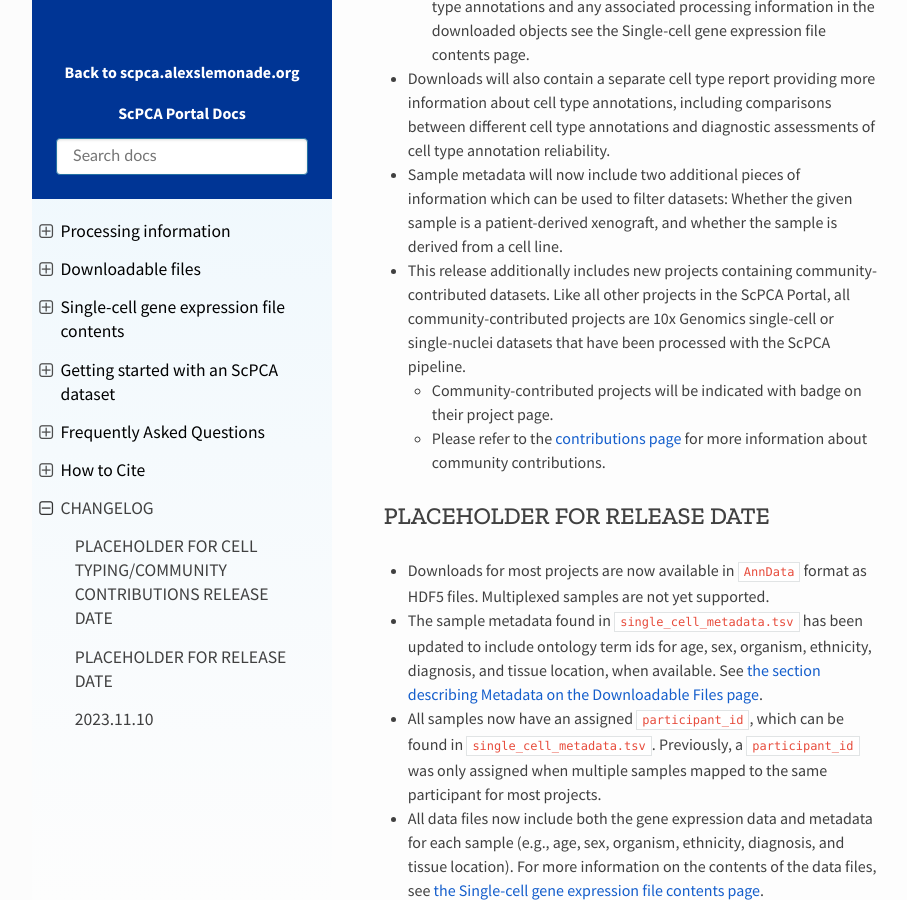
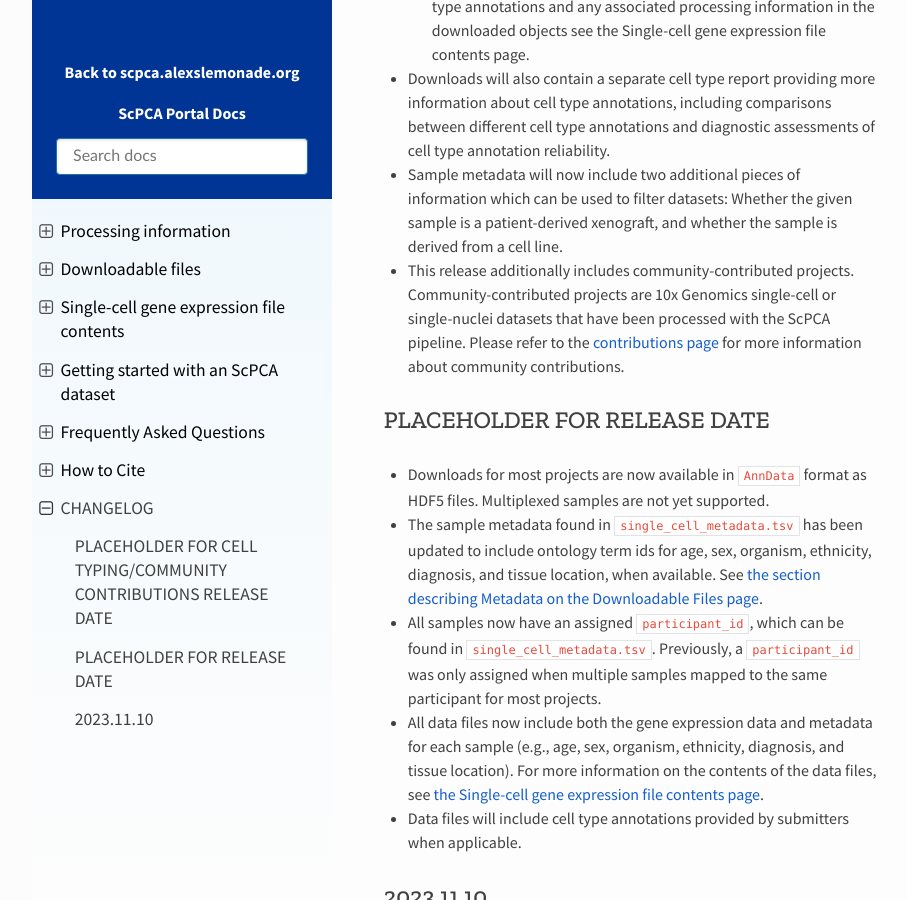
Before and after one commit to DongzeHE/scpca-docs, a Sphinx documentation site: the page built from docs/CHANGELOG.md, in a window 1280 px wide and 900 px high, scrolled down 818 px. Shown: the whole window, without its empty margins (158-1065 px from the left). Built offline with Sphinx 7.4.7 and the Read the Docs theme 2.0.0, drawn with Linux system fonts in a browser that asks for light colours.

Commit message:
Update docs/CHANGELOG.md
Co-authored-by: Jaclyn Taroni <19534205+jaclyn-taroni@users.noreply.github.com>

```diff
--- a/docs/CHANGELOG.md
+++ b/docs/CHANGELOG.md
@@ -21,10 +21,9 @@ Cells were annotated using both [`SingleR`](https://bioconductor.org/packages/re
   For more information on locating cell type annotations and any associated processing information in the downloaded objects see {ref}`the Single-cell gene expression file contents page<processing_information:components of a singlecellexperiment object>`.
 * Downloads will also contain a separate cell type report providing more information about cell type annotations, including comparisons between different cell type annotations and diagnostic assessments of cell type annotation reliability.
 * Sample metadata will now include two additional pieces of information which can be used to filter datasets: Whether the given sample is a patient-derived xenograft, and whether the sample is derived from a cell line.
-* This release additionally includes new projects containing community-contributed datasets.
-Like all other projects in the ScPCA Portal, all community-contributed projects are 10x Genomics single-cell or single-nuclei datasets that have been processed with the ScPCA pipeline.
-  * Community-contributed projects will be indicated with badge on their project page.
-  * Please refer to the [contributions page](https://scpca.alexslemonade.org/contribute) for more information about community contributions.
+* This release additionally includes community-contributed projects.
+Community-contributed projects are 10x Genomics single-cell or single-nuclei datasets that have been processed with the ScPCA pipeline.
+Please refer to the [contributions page](https://scpca.alexslemonade.org/contribute) for more information about community contributions.
 
 
 ## PLACEHOLDER FOR RELEASE DATE
```
